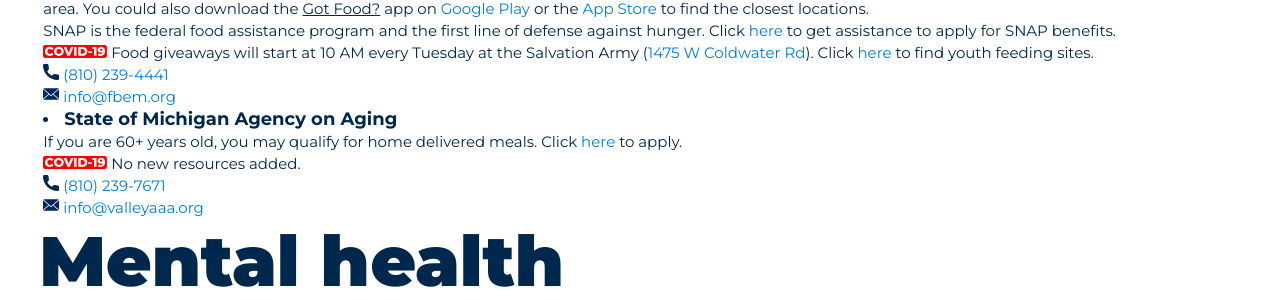
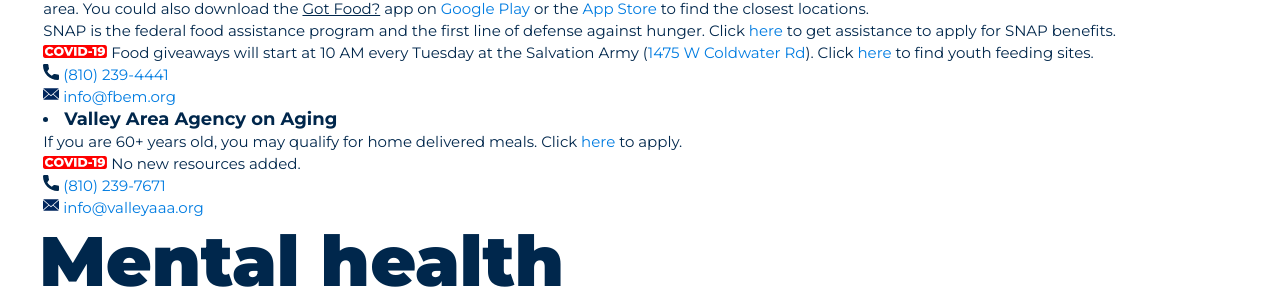
Before and after one commit to umichfjp/umichfjp.github.io, a Jekyll site: the page built from pages/resources.html, in a window 1280 px wide. Shown: the part 660-960 px from the top of the page. Built offline with Jekyll 4.4.1, drawn with Linux system fonts in a browser that asks for light colours.

Commit message:
Update resources.html

```diff
--- a/pages/resources.html
+++ b/pages/resources.html
@@ -47,7 +47,7 @@ title: Flint Justice Partnership Official Website
           </li>
 
           <li>
-            <b><big>State of Michigan Agency on Aging</big></b>
+            <b><big>Valley Area Agency on Aging</big></b>
             <br />If you are 60+ years old, you may qualify for home delivered meals. Click <a href="https://newmibridges.michigan.gov/s/request-meal-delivery-reassurance?language=en_US" target="_blank">here</a> to apply.
             <br /><img src="https://umichfjp.github.io/assets/icons/covid.svg" alt="covid-19" style="width:64px;"> No new resources added.
             <br /><img src="https://umichfjp.github.io/assets/icons/phone.svg" alt="Phone" style="width:16px;"> <a href="tel:+1810-239-7671">(810) 239-7671</a>
```
